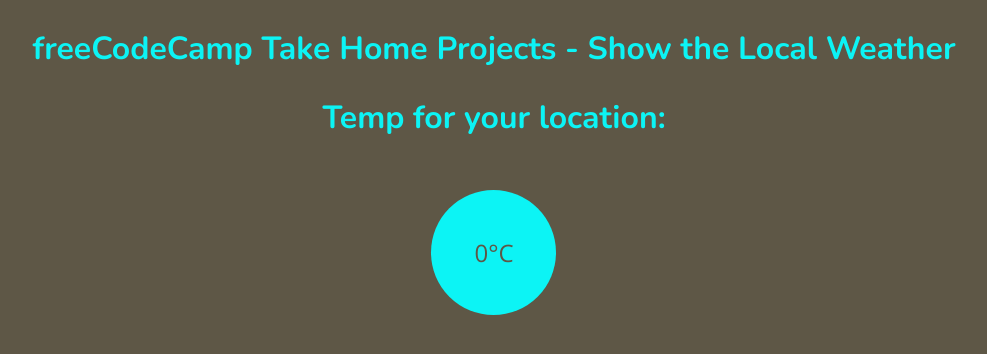
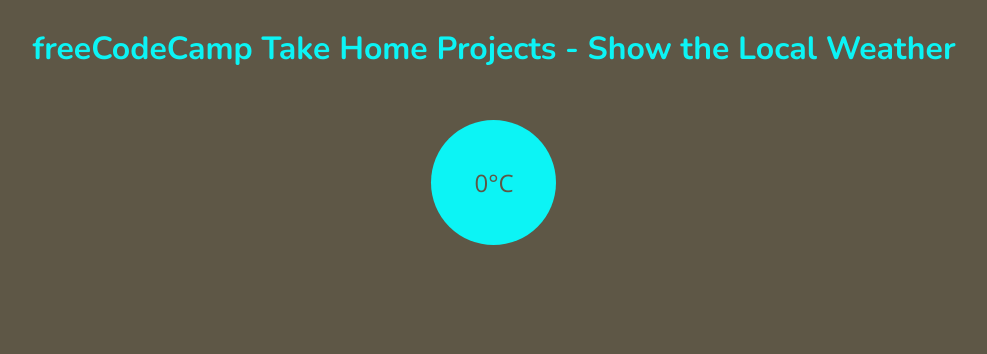
Before and after one commit to aggiewb/local-weather, a React (Create React App) app in the folder client/: page / in a window 1280 px wide. Shown: the top 354 px of the page, without its empty margins (146-1133 px from the left). Built offline with nearby package versions, Linux system fonts and the light colour scheme; no server answers.

Commit message:
Add location property from fetch json response

```diff
--- a/client/src/App.js
+++ b/client/src/App.js
@@ -5,7 +5,8 @@ class App extends React.Component {
   constructor(props){
     super(props);
     this.state = {
-      tempCelsius: 0
+      tempCelsius: 0,
+      location: ''
     }
   }
 
@@ -28,20 +29,23 @@ class App extends React.Component {
     .then(response => {
       return response.json();
     })
-    .then(weatherJSON => this.setState({tempCelsius: weatherJSON.tempCelsius}));
+    .then(weatherJSON => {
+      this.setState({tempCelsius: weatherJSON.tempCelsius});
+      this.setState({location: weatherJSON.location})
+    })
   }
 
   render(){
     return <section>
       <h1>freeCodeCamp Take Home Projects - Show the Local Weather</h1>
-      <CurrentTemp tempCelsius={this.state.tempCelsius} />
+      <CurrentTemp tempCelsius={this.state.tempCelsius} location={this.state.location}/>
     </section>
   }
 }
 
 const CurrentTemp = (props) => {
 return <div>
-  <h2>Temp for your location:</h2>
+  <h2>{props.location}</h2>
   <p>{props.tempCelsius}&deg;C</p>
 </div>;
 }
```
Also changed, not shown: 1 other file (tests, documents, lock files or other folders).
